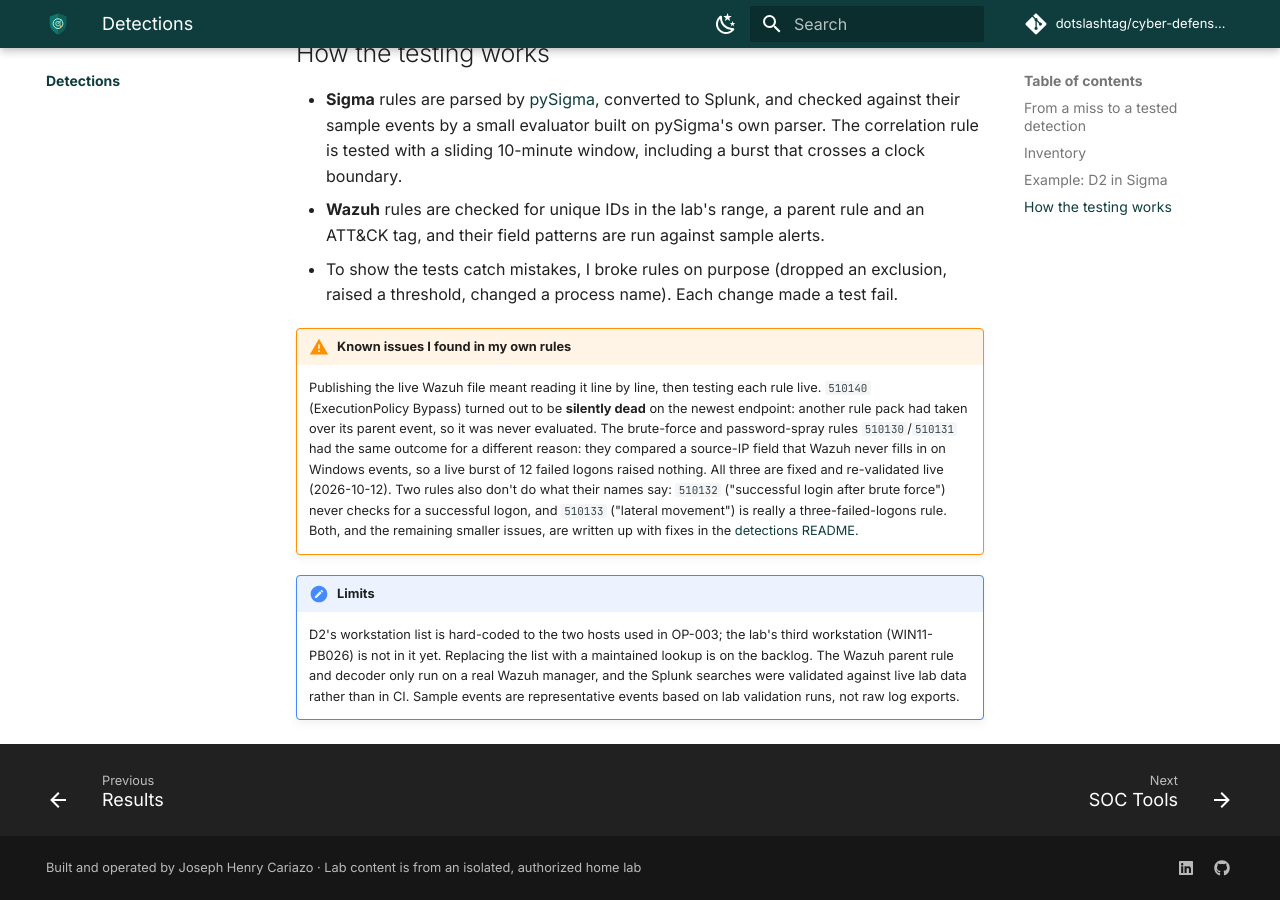
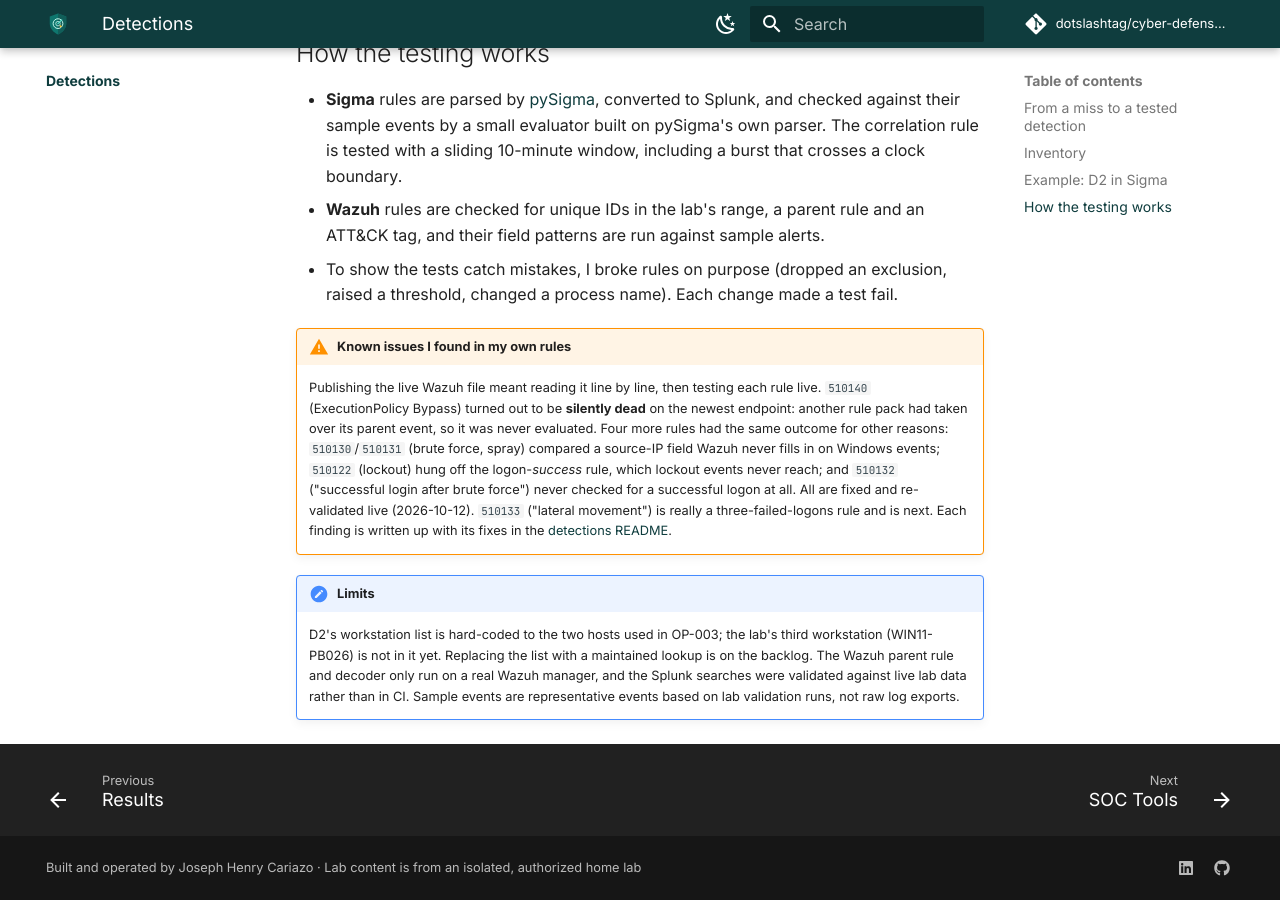
Before and after one commit to dotslashtag/cyber-defense-lab, an MkDocs documentation site: the page built from docs/detections/index.md, in a window 1280 px wide and 900 px high, scrolled down 2920 px. Built offline with MkDocs 1.6.1 and Material for MkDocs 9.7.7, drawn with Linux system fonts in a browser that asks for light colours; comment, search, counter and statistics services are not loaded.

Commit message:
Fix 510122 and 510132: re-parent lockout and require a real successful logon (#11)
* fix(detections): mirror live 510143 fix (PowerShell 7 parent)

Parent pattern now (powershell|pwsh).exe. Validated live on WIN11-OPS01:
powershell and pwsh parents alert, a cmd.exe parent stays at 92032.

Co-Authored-By: Claude Opus 5.5 <noreply@anthropic.com>
Claude-Session: https://claude.ai/code/session_01VSxWRXTvMG1cQKzoG3F5Sa

* fix(detections): mirror live 510130/510131 fix (Windows source-IP field)

Both rules compared the source IP with same_srcip, which Wazuh never sets on
Windows eventchannel events, so neither could fire. Switched to same_field on
win.eventdata.ipAddress; 510131 also requires different users and drops the
lateral_movement tag. Validated live on WIN11-OPS01 (spray -> 510130 then
510131; single-user brute force -> 510130 only). Review table updated, the
double-alert check recorded, and 510120/510123/510132/510133 flagged for the
same IP-field issue.

Co-Authored-By: Claude Opus 5.5 <noreply@anthropic.com>
Claude-Session: https://claude.ai/code/session_01VSxWRXTvMG1cQKzoG3F5Sa

* fix(detections): mirror live 510122 and 510132 fixes

510122 (lockout) hung off 60106, which only matches logon-success IDs, so
4740 never reached it; now if_sid 60115. 510132 never checked for a
successful logon and used same_srcip; now if_group authentication_success
(reached via 60106 or its level-0 child 92651) + if_matched_sid 510130 +
same_field ipAddress, 4624 type 3/10, no computer accounts. Both validated
live on WIN11-OPS01. Review table and the site's known-issues box updated.

Co-Authored-By: Claude Opus 5.5 <noreply@anthropic.com>
Claude-Session: https://claude.ai/code/session_01VSxWRXTvMG1cQKzoG3F5Sa

---------

Co-authored-by: Claude <noreply@anthropic.com>

```diff
--- a/docs/detections/index.md
+++ b/docs/detections/index.md
@@ -103,13 +103,13 @@ controller, a loopback logon, a console logon and a failed logon must not.
     Publishing the live Wazuh file meant reading it line by line, then testing each
     rule live. `510140` (ExecutionPolicy Bypass) turned out to be **silently dead** on
     the newest endpoint: another rule pack had taken over its parent event, so it was
-    never evaluated. The brute-force and password-spray rules `510130`/`510131` had
-    the same outcome for a different reason: they compared a source-IP field that
-    Wazuh never fills in on Windows events, so a live burst of 12 failed logons
-    raised nothing. All three are fixed and re-validated live (2026-10-12). Two rules also don't do
-    what their names say: `510132` ("successful login after brute force") never
-    checks for a successful logon, and `510133` ("lateral movement") is really a
-    three-failed-logons rule. Both, and the remaining smaller issues, are written up with
+    never evaluated. Four more rules had the same outcome for other reasons:
+    `510130`/`510131` (brute force, spray) compared a source-IP field Wazuh never
+    fills in on Windows events; `510122` (lockout) hung off the logon-*success* rule,
+    which lockout events never reach; and `510132` ("successful login after brute
+    force") never checked for a successful logon at all. All are fixed and
+    re-validated live (2026-10-12). `510133` ("lateral movement") is really a
+    three-failed-logons rule and is next. Each finding is written up with its
     fixes in the [detections README](https://github.com/dotslashtag/cyber-defense-lab/blob/main/detections/README.md#wazuh-rule-review).
 
 !!! note "Limits"
```
Also changed, not shown: detections/README.md (+3 -2 lines), 2 other files.
